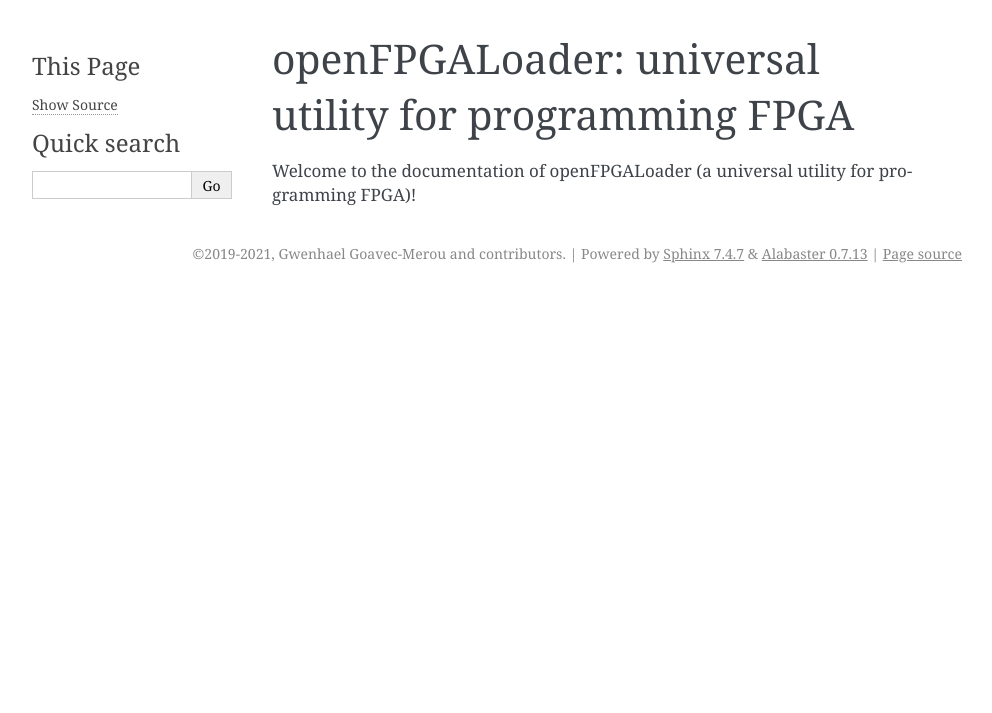
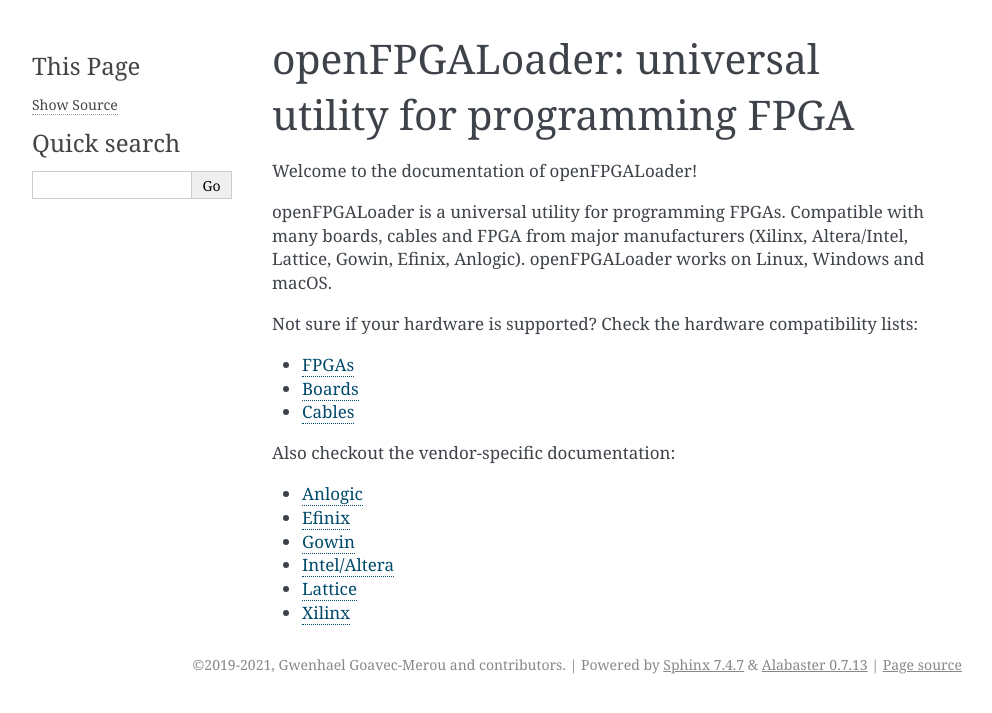
Before and after one commit to trabucayre/openFPGALoader, a Sphinx documentation site: the page built from doc/index.rst, in a window 1280 px wide. Shown: the top 713 px of the page, without its empty margins (148-1140 px from the left). Built offline with Sphinx 7.4.7, drawn with Linux system fonts in a browser that asks for light colours.

Commit message:
doc: update index

```diff
--- a/doc/index.rst
+++ b/doc/index.rst
@@ -1,7 +1,26 @@
 openFPGALoader: universal utility for programming FPGA
 ######################################################
 
-Welcome to the documentation of openFPGALoader (a universal utility for programming FPGA)!
+Welcome to the documentation of openFPGALoader!
+
+openFPGALoader is a universal utility for programming FPGAs.
+Compatible with many boards, cables and FPGA from major manufacturers (Xilinx, Altera/Intel, Lattice, Gowin, Efinix, Anlogic).
+openFPGALoader works on Linux, Windows and macOS.
+
+Not sure if your hardware is supported? Check the hardware compatibility lists:
+
+* :ref:`compatibility:fpgas`
+* :ref:`compatibility:boards`
+* :ref:`compatibility:cables`
+
+Also checkout the vendor-specific documentation:
+
+* `Anlogic <https://trabucayre.github.io/openFPGALoader/vendors/anlogic.html>`__
+* `Efinix <https://trabucayre.github.io/openFPGALoader/vendors/efinix.html>`__
+* `Gowin <https://trabucayre.github.io/openFPGALoader/vendors/gowin.html>`__
+* `Intel/Altera <https://trabucayre.github.io/openFPGALoader/vendors/intel.html>`__
+* `Lattice <https://trabucayre.github.io/openFPGALoader/vendors/lattice.html>`__
+* `Xilinx <https://trabucayre.github.io/openFPGALoader/vendors/xilinx.html>`__
 
 .. toctree::
   :caption: User Guide
```
